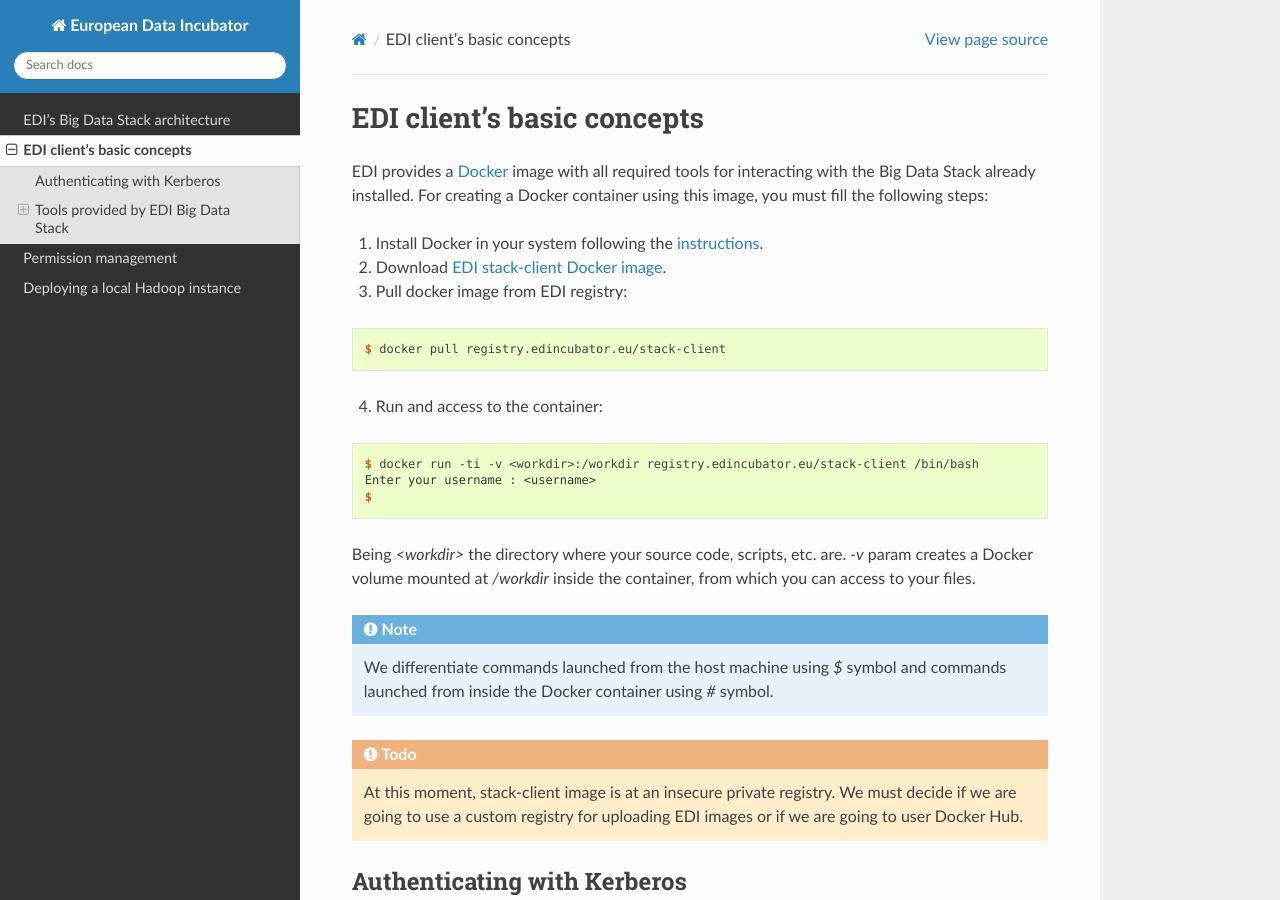
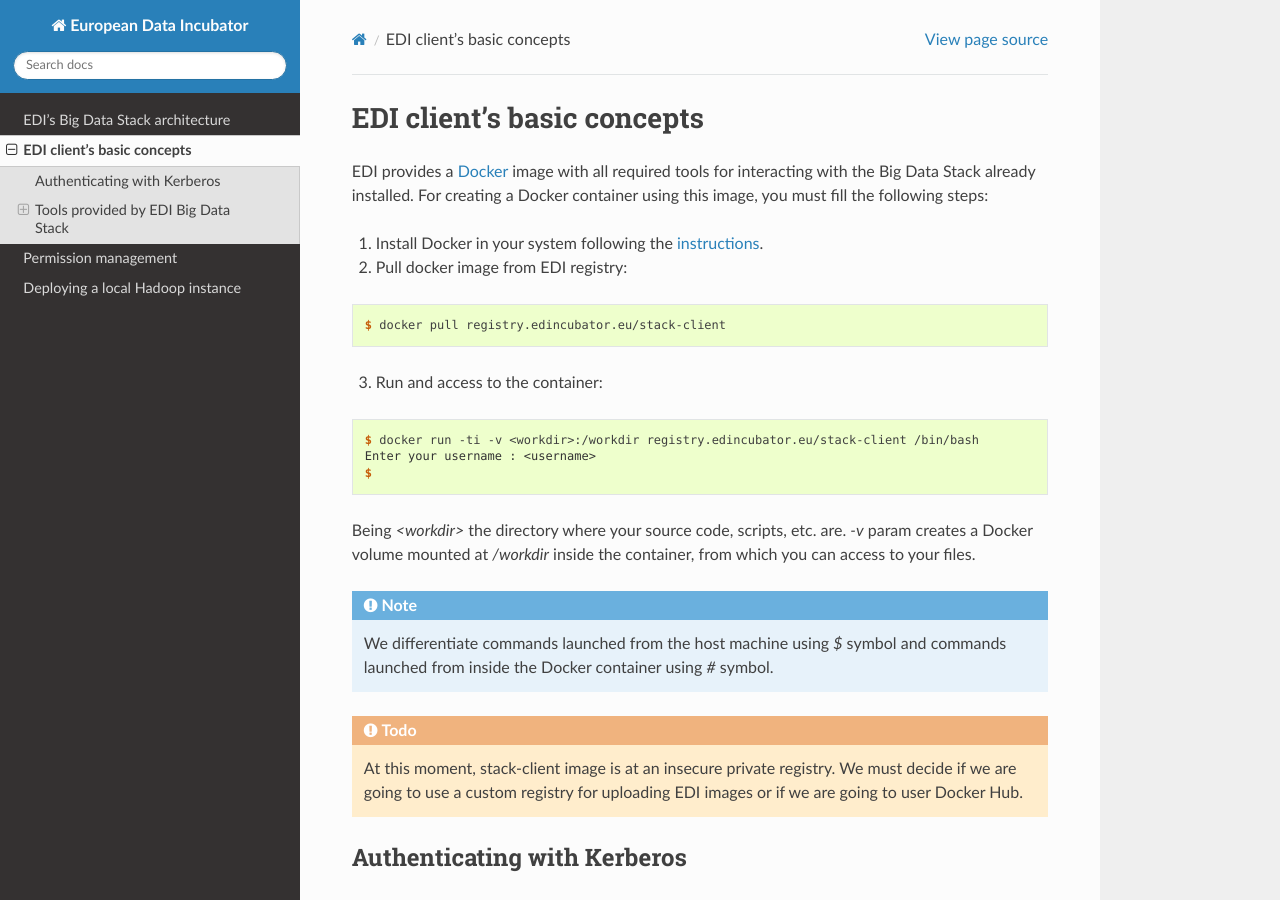
Before and after one commit to edincubator/edi-doc, a Sphinx documentation site: the page built from source/big-data-stack/basic-concepts.rst, in a window 1280 px wide and 900 px high. Built offline with Sphinx 7.4.7 and the Read the Docs theme 2.0.0, drawn with Linux system fonts in a browser that asks for light colours.

Commit message:
Fixing a bug

```diff
--- a/source/big-data-stack/basic-concepts.rst
+++ b/source/big-data-stack/basic-concepts.rst
@@ -8,14 +8,13 @@ interacting with the Big Data Stack already installed. For creating a Docker
 container using this image, you must fill the following steps:
 
 #. Install Docker in your system following the `instructions <https://docs.docker.com/install/>`_.
-#. Download `EDI stack-client Docker image <http://foo/bar>`_.
 #. Pull docker image from EDI registry:
 
 .. code-block:: console
 
   $ docker pull registry.edincubator.eu/stack-client
 
-4. Run and access to the container:
+3. Run and access to the container:
 
 .. code-block :: console
 
```
